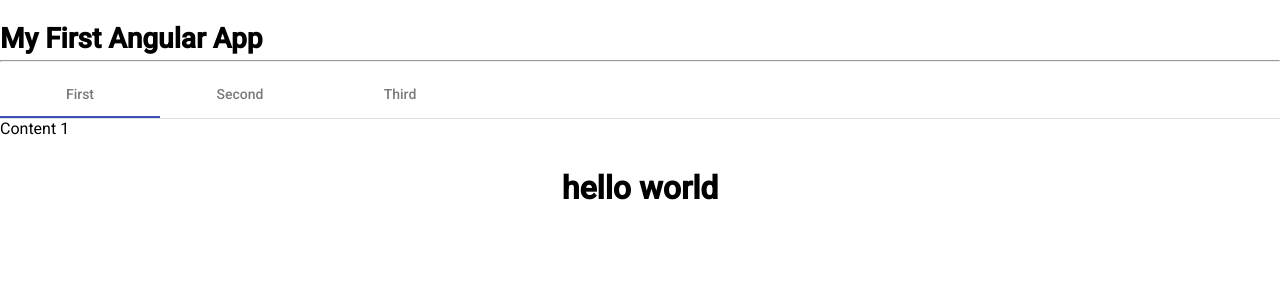
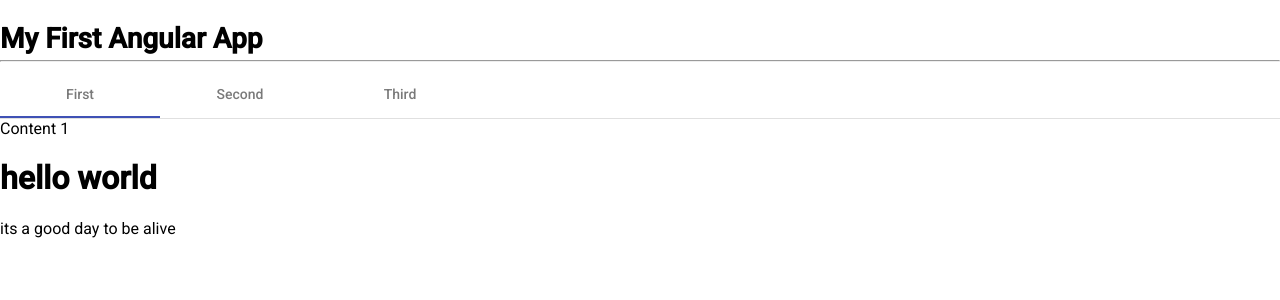
Before and after one commit to irishwolfgaming95/angular-learning, an Angular app in the folder angular-first/: page / in a window 1280 px wide. Shown: the top 300 px of the page. Built offline with nearby package versions, Linux system fonts and the light colour scheme.

Commit message:
removed grid list and updated a package

```diff
--- a/angular-first/src/app/app.component.html
+++ b/angular-first/src/app/app.component.html
@@ -1,10 +1,4 @@
 <app-header></app-header>
-<mat-grid-list cols="4" rowHeight="100px">
-  <mat-grid-tile
-    *ngFor="let tile of tiles"
-    [rowspan]="tile.rows"
-    [colspan]="tile.cols"
-  >
-    <h1>hello world</h1>
-  </mat-grid-tile>
-</mat-grid-list>
+
+<h1>hello world</h1>
+<p>its a good day to be alive</p>
```
Also changed, not shown: 1 other file (tests, documents, lock files or other folders).
